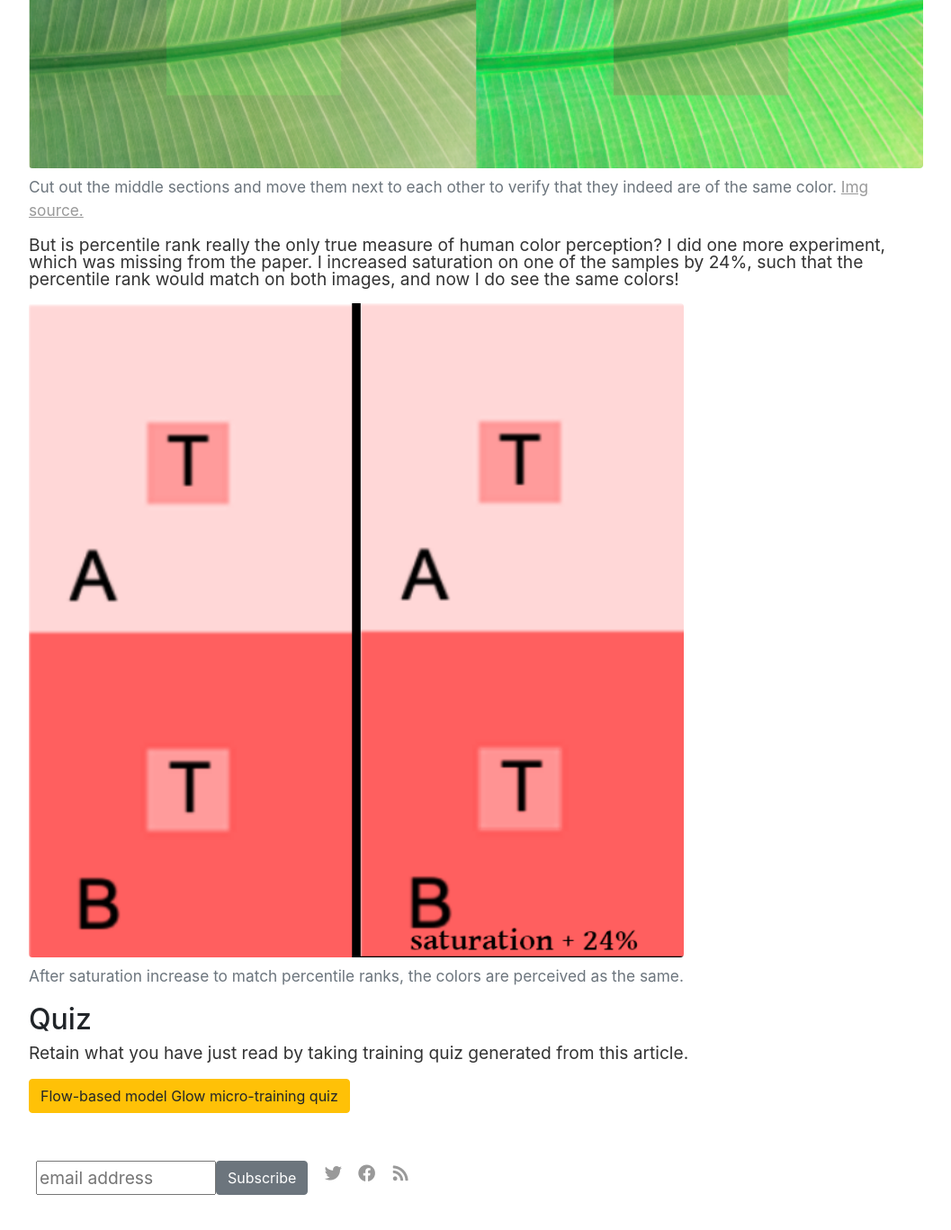
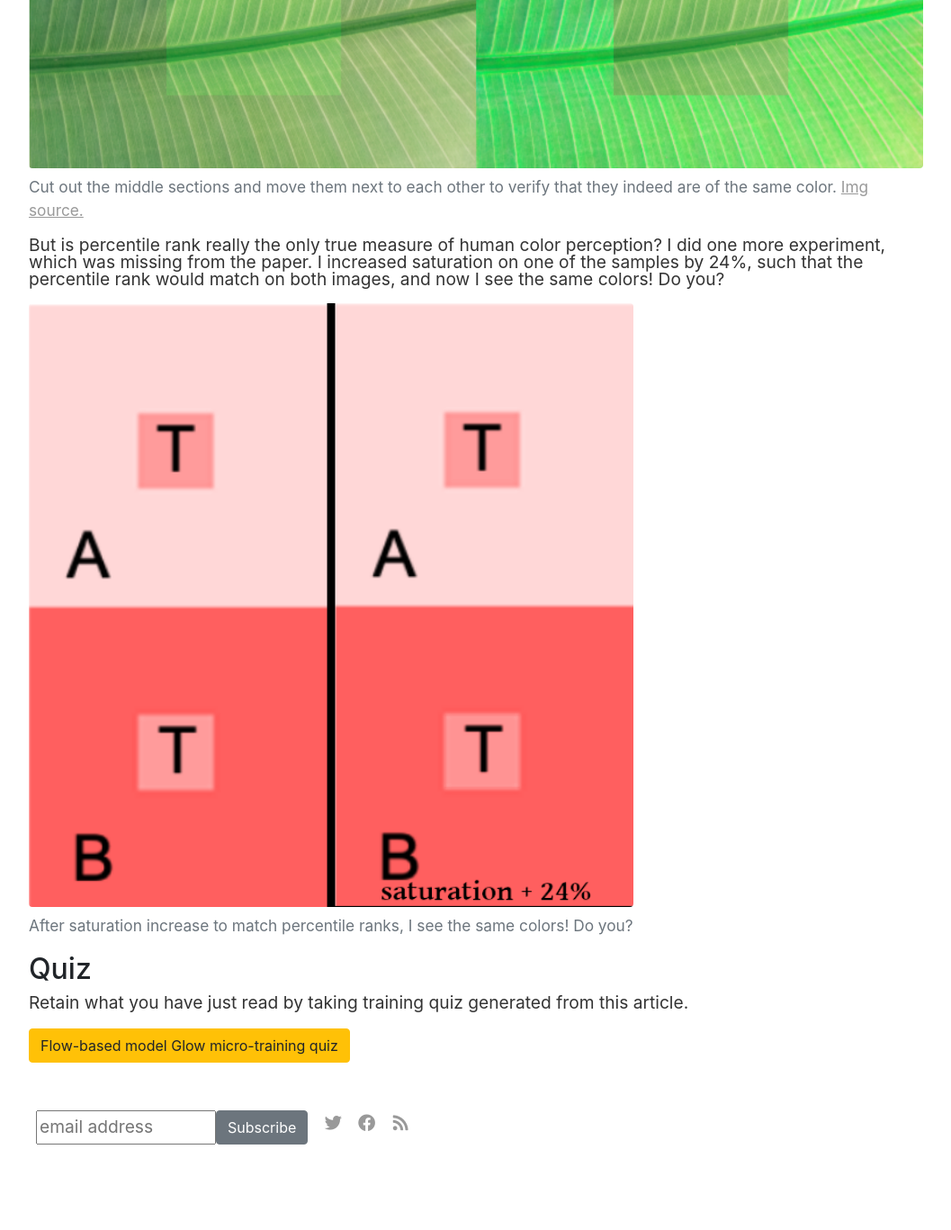
Before and after one commit to vackosar/vackosar.github.io, a Jekyll site: the page built from _posts/2020-06-19-glow-the-representations-must-flow.md, in a window 1280 px wide and 1400 px high, scrolled down 3352 px. Shown: the top 1367 px of the window at 90% size, without its empty margins (111-1168 px from the left). Built offline with Jekyll 4.4.1, drawn with Linux system fonts in a browser that asks for light colours; nearby versions of some CDN libraries; library files that are not in the unit come from our copies; comment, search, counter and statistics services are not loaded.

Commit message:
glow do you?

```diff
--- a/_posts/2020-06-19-glow-the-representations-must-flow.md
+++ b/_posts/2020-06-19-glow-the-representations-must-flow.md
@@ -109,14 +109,14 @@
 </figure>
 
 But is percentile rank really the only true measure of human color perception? I did one more experiment, which was missing from the paper.
-I increased saturation on one of the samples by 24%, such that the percentile rank would match on both images, and now I do see the same colors!
+I increased saturation on one of the samples by 24%, such that the percentile rank would match on both images, and now I see the same colors! Do you?
 
 <figure class="figure">
     <img
         class="figure-img img-fluid rounded"
         src="https://raw.githubusercontent.com/vackosar/vackosar.github.io/master/images/glow-contrast-illusion-saturation.png"
         alt='Simultaneous brightness contrast visual illusion: After saturation increase to match percentile ranks, the colors are perceived as the same.'/>
-    <figcaption class="figure-caption">After saturation increase to match percentile ranks, the colors are perceived as the same.</figcaption>
+    <figcaption class="figure-caption">After saturation increase to match percentile ranks, I see the same colors! Do you?</figcaption>
 </figure>
 
 ## Quiz
```
